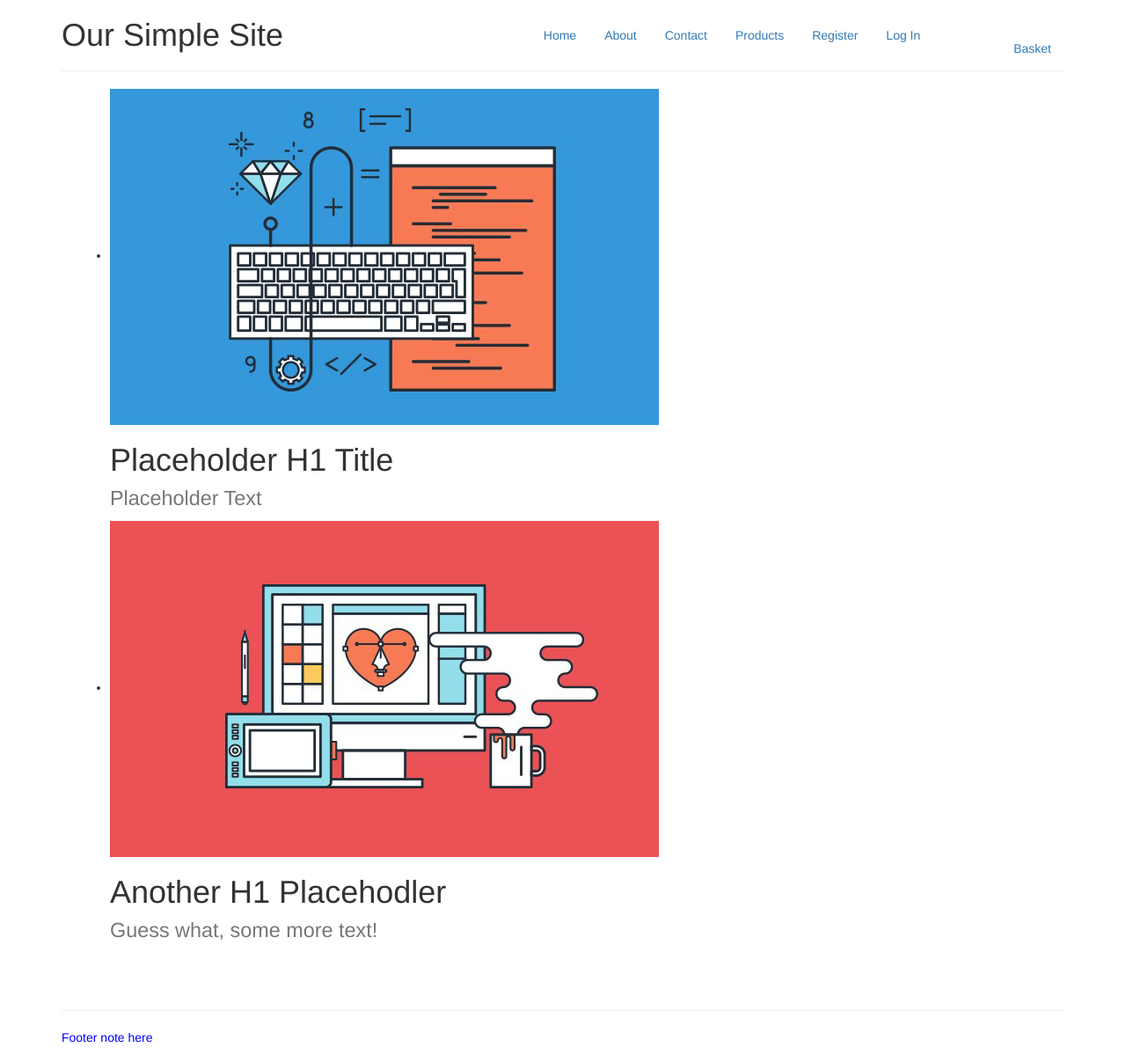
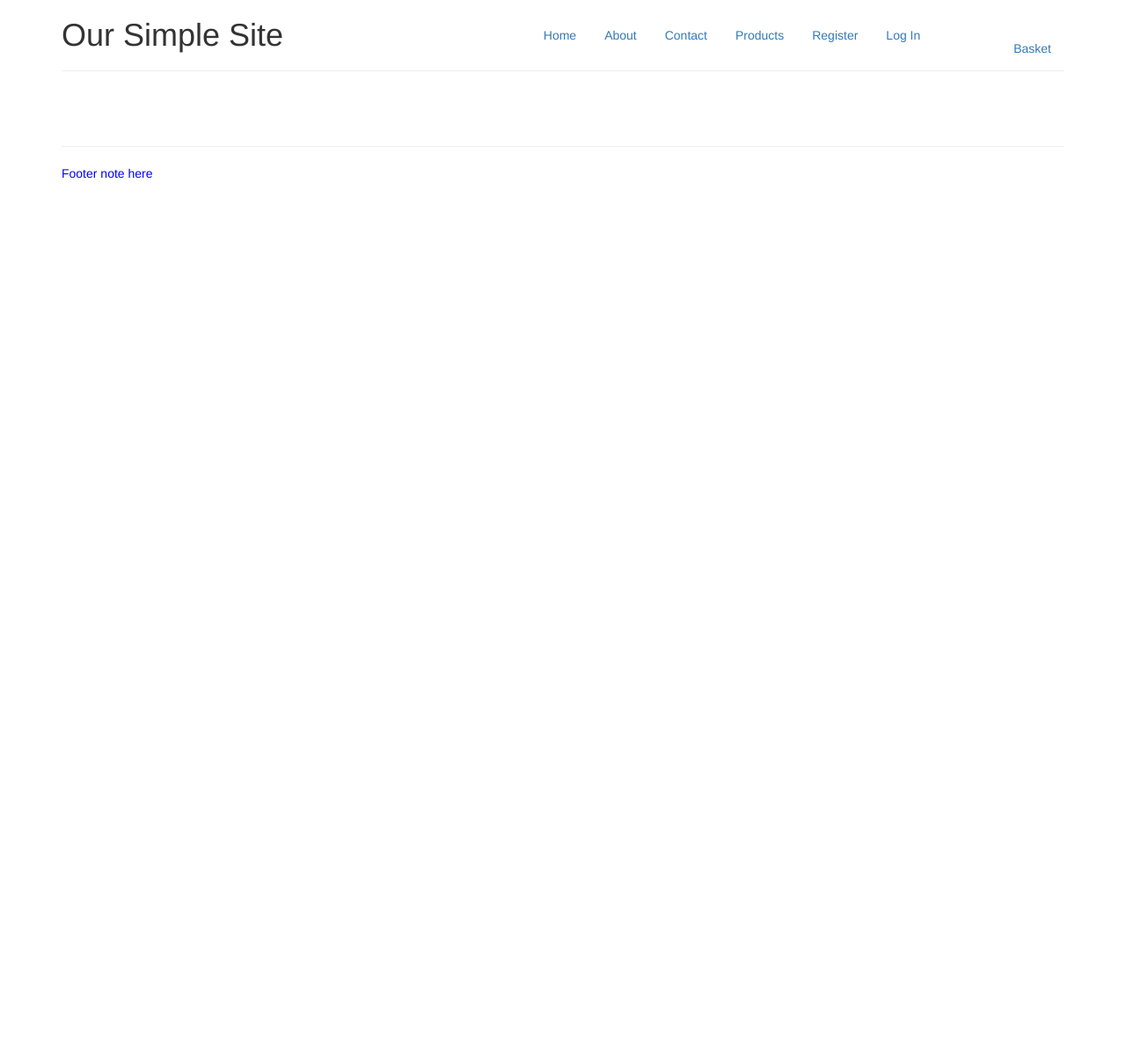
Before and after one commit to RyanWare1987/artsite, a Django app: page /gallery/ in a window 1280 px wide. Shown: the whole page at 88% size. After the commit the page ends 203 px from the top, so only its background shows below. Run offline with Django 3.2, Linux system fonts and the light colour scheme; data that the repository does not hold is empty; parts of the project's set-up code (start-up, migrations or seed data) failed here and were passed over; some libraries are stand-ins or nearby versions.

Commit message:
changed app to cut some aspects

```diff
--- a/gallery/forms.py
+++ b/gallery/forms.py
@@ -24,6 +24,7 @@
 class ProfileEditForm(forms.ModelForm):
     # Edit profile details - this is for the additional Profile data
     # Which does not involve sensitive information like emails and pw
+
     class Meta:
         model = Profile
         fields = (
--- a/gallery/models.py
+++ b/gallery/models.py
@@ -78,6 +78,5 @@
     pintrest_url = models.URLField(max_length=90, blank=True)
 
 
-
     def __unicode__(self):
         return self.user.username
--- a/gallery/templates/gallery.html
+++ b/gallery/templates/gallery.html
@@ -3,29 +3,6 @@
 
 {% block content %}
 
-<div class="slider">
-    <ul class="slides">
-        <li>
-            <img src="{% static 'images/graphic1.png' %}" alt="Artsite Gallery" class="opaque">
-            <div class="caption center-align">
-                <h1>
-                    Placeholder H1 Title<br/>
-                    <small class="light text-lighten-3 hide-on-small-only">Placeholder Text</small>
-                </h1>
-
-            </div>
-        </li>
-        <li>
-            <img src="{% static 'images/graphic2.png' %}" alt="Artsite Gallery" class="opaque">
-            <div class="caption left-align">
-                <h1>
-                    Another H1 Placehodler<br />
-                    <small class="light text-lighten-3 hide-on-small-only">Guess what, some more text!</small>
-                </h1>
-            </div>
-        </li>
-    </ul>
-</div>
 <div class="container">
     <div class="row">
         {% for portfolio in portfolios %}
--- a/gallery/views.py
+++ b/gallery/views.py
@@ -2,6 +2,7 @@
 from __future__ import unicode_literals
 
 from django.contrib import messages
+from django.conf import settings
 from django.contrib.auth.decorators import login_required
 from django.core.paginator import Paginator, EmptyPage, PageNotAnInteger
 from django.http import HttpRequest
@@ -10,6 +11,10 @@
 from django.views.generic import DetailView
 from .models import Image, Profile, Portfolio
 from .forms import ImagePostForm, ProfileEditForm
+import datetime
+import stripe
+
+stripe.api_key = settings.STRIPE_SECRET
 
 
 # The Gallery which contains the Images for each user
@@ -82,7 +87,7 @@
             messages.success(request, "Profile page updated successfully!")
             return redirect('profile')
         else:
-            messages.error(request, "Oops, there was an error - Please try again")
+            messages.error(request, "There was an error - Please review and try again")
     else:
         pe_form = ProfileEditForm(instance=user_profile)
     return render(request, 'edit_profile.html', {'PEform': pe_form})
```
Also changed, not shown: gallery/migrations/0005_profile_stripe_id.py (added), gallery/migrations/0006_auto_20180612_2110.py (added), gallery/migrations/0007_remove_profile_stripe_id.py (added).
